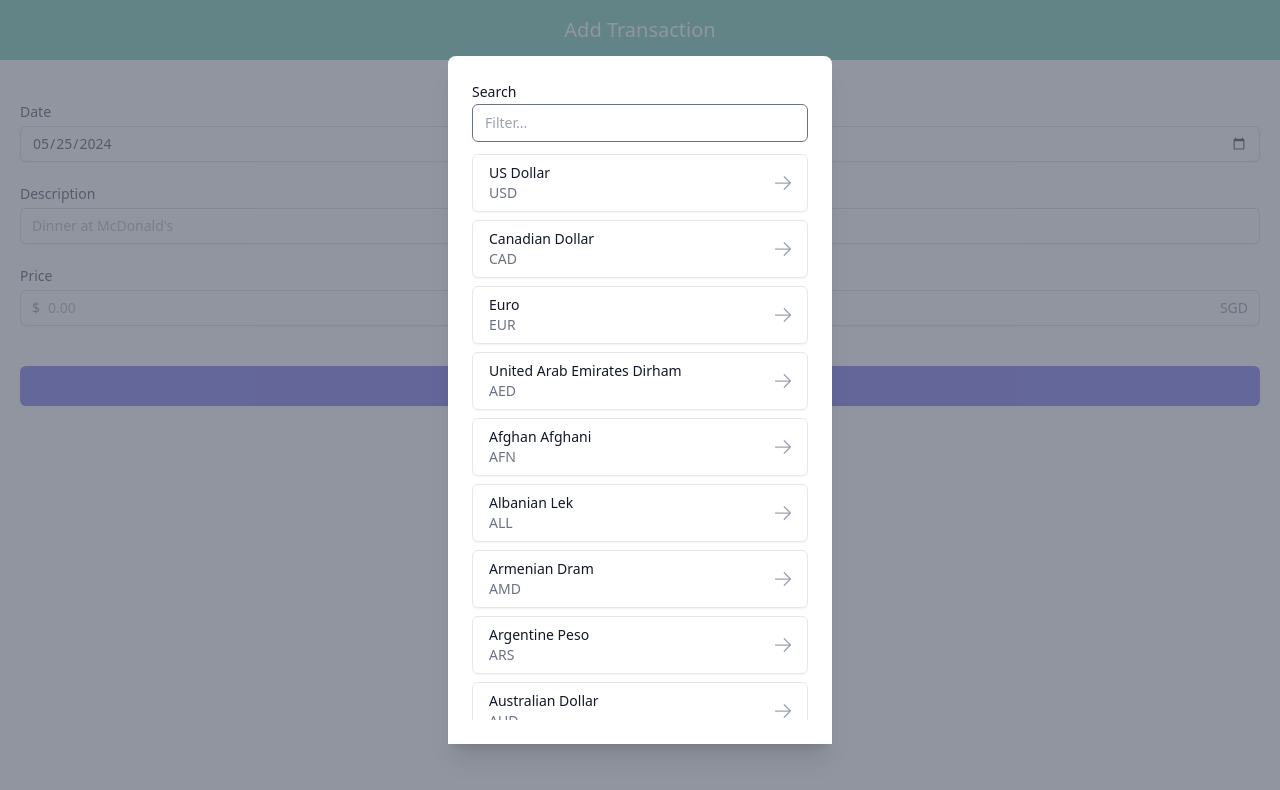
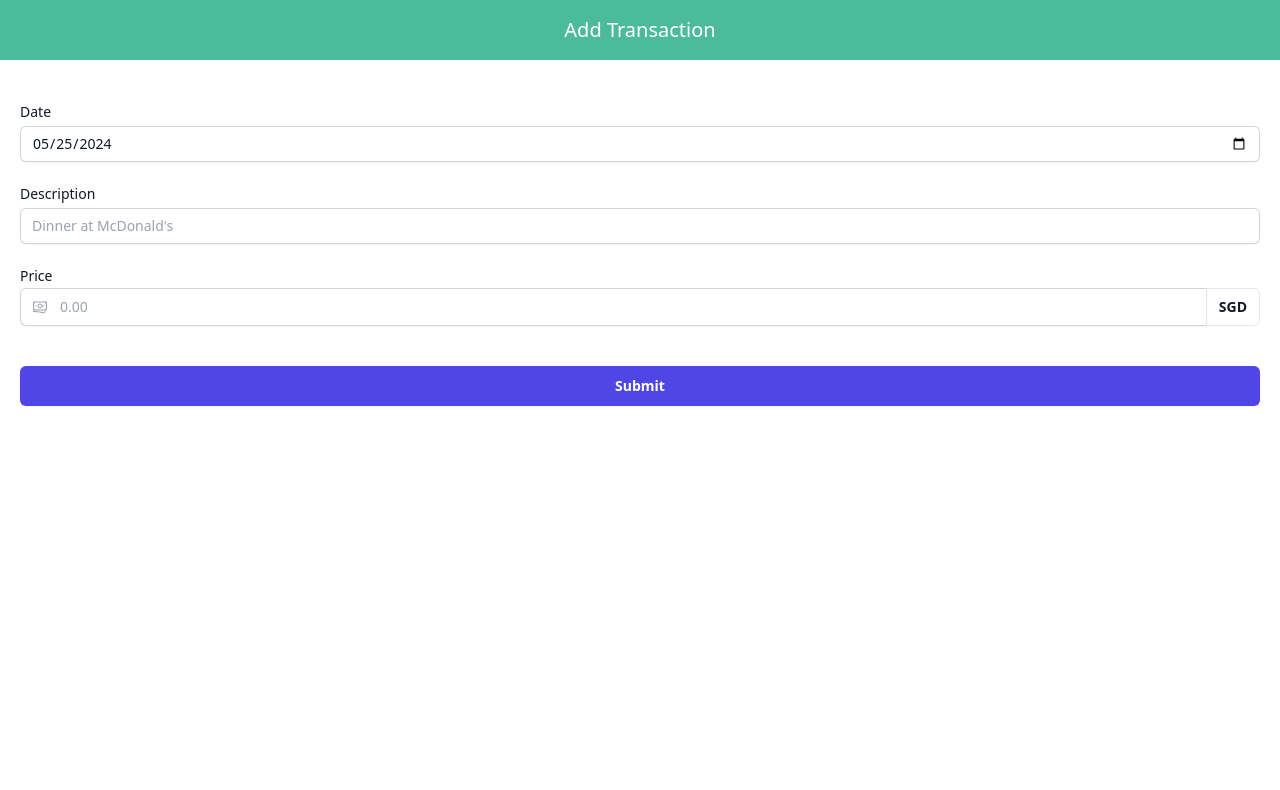
Before and after one commit to ShenyiCui/telesplit-monorepo, a Next.js app in the folder apps/telesplit-frontend/: page /add-transaction in a window 1280 px wide. Shown: the top 790 px of the page. Built offline with nearby package versions, Linux system fonts and the light colour scheme.

Commit message:
feat(frontend): integrate filter-select to add-transaction :sparkles:

```diff
--- a/apps/telesplit-frontend/package.json
+++ b/apps/telesplit-frontend/package.json
@@ -16,7 +16,8 @@
     "next": "14.1.4",
     "react": "^18",
     "react-dom": "^18",
-    "@tailwindcss/forms": "~0.5.7"
+    "@tailwindcss/forms": "~0.5.7",
+    "usehooks-ts": "~3.1.1"
   },
   "devDependencies": {
     "@types/node": "^20",
--- a/apps/telesplit-frontend/src/components/filter-select/FilterSelect.tsx
+++ b/apps/telesplit-frontend/src/components/filter-select/FilterSelect.tsx
@@ -17,7 +17,10 @@ function FilterSelectOption<T>({
   onSelected,
 }: FilterSelectOptionProps<T>) {
   return (
-    <li className="col-span-1 flex rounded-md shadow-sm">
+    <li
+      className="col-span-1 flex rounded-md shadow-sm"
+      onClick={() => onSelected?.(value)}
+    >
       <div className="flex flex-1 items-center justify-between truncate rounded-md border border-gray-200 bg-white">
         <div className="flex-1 truncate px-4 py-2 text-sm">
           <a className="font-medium text-gray-900 hover:text-gray-600">
@@ -27,7 +30,6 @@ function FilterSelectOption<T>({
         </div>
         <div className="flex-shrink-0 pr-2">
           <button
-            onClick={() => onSelected?.(value)}
             type="button"
             className="inline-flex h-8 w-8 items-center justify-center rounded-full bg-transparent bg-white text-gray-400 hover:text-gray-500 focus:outline-none focus:ring-2 focus:ring-indigo-500 focus:ring-offset-2"
           >
--- a/apps/telesplit-frontend/src/pages/add-transaction/index.tsx
+++ b/apps/telesplit-frontend/src/pages/add-transaction/index.tsx
@@ -1,11 +1,13 @@
 import React, { useState } from "react";
+import NoSSR from "@frontend/src/components/no-ssr/NoSSR";
 import { CheckCircleIcon } from "@heroicons/react/16/solid";
 import FilterSelect, {
   FilterSelectOptionData,
 } from "@frontend/src/components/filter-select";
 import { allCurrencies } from "./currencies";
+import { BanknotesIcon } from "@heroicons/react/24/outline";
+import { useLocalStorage } from "usehooks-ts";
 
-const AddTransaction = () => {
 const currencies: FilterSelectOptionData<string>[] = Object.keys(
   allCurrencies
 ).map((key) => ({
@@ -14,7 +16,26 @@ const AddTransaction = () => {
   value: allCurrencies[key].code,
 }));
 
-  const [open, setOpen] = useState(true);
+const AddTransaction = () => {
+  const [currencyCode, setCurrencyCode, _] = useLocalStorage<string>(
+    "currency",
+    "SGD",
+    {
+      initializeWithValue: false,
+    }
+  );
+
+  const selectedCurrency =
+    currencies.find((c) => c.subtitle === currencyCode) || currencies[0];
+
+  const [isCurrencyFilterOpen, setIsCurrencyFilterOpen] = useState(false);
+  const setSelectedCurrency = (currencyCode: string) => {
+    const currency = currencies.find((c) => c.value === currencyCode);
+    if (currency) {
+      setCurrencyCode(currency.value);
+      setIsCurrencyFilterOpen(false);
+    }
+  };
 
   return (
     <>
@@ -67,24 +88,27 @@ const AddTransaction = () => {
           >
             Price
           </label>
-          <div className="relative mt-0.5 rounded-md shadow-sm">
-            <div className="pointer-events-none absolute inset-y-0 left-0 flex items-center pl-3">
-              <span className="text-gray-500 sm:text-sm">$</span>
+          <div className="flex">
+            <div className="-mr-px grid grow grid-cols-1 focus-within:relative">
+              <input
+                id="query"
+                name="query"
+                type="text"
+                placeholder="0.00"
+                className="col-start-1 row-start-1 pr-3 pl-10 block w-full rounded-l-md border-0 py-1.5 text-gray-900 shadow-sm ring-1 ring-inset ring-gray-300 placeholder:text-gray-400 focus:ring-2 focus:ring-inset focus:ring-indigo-600 sm:text-sm sm:leading-6"
+              />
+              <BanknotesIcon
+                aria-hidden="true"
+                className="pointer-events-none col-start-1 row-start-1 ml-3 size-5 self-center text-gray-400 sm:size-4"
+              />
             </div>
-            <input
-              required
-              type="text"
-              name="price"
-              id="price"
-              className="block w-full rounded-md border-0 py-1.5 pl-7 pr-12 text-gray-900 ring-1 ring-inset ring-gray-300 placeholder:text-gray-400 focus:ring-2 focus:ring-inset focus:ring-indigo-600 sm:text-sm sm:leading-6"
-              placeholder="0.00"
-              aria-describedby="price-currency"
-            />
-            <div className="pointer-events-none absolute inset-y-0 right-0 flex items-center pr-3">
-              <span className="text-gray-500 sm:text-sm" id="price-currency">
-                SGD
-              </span>
-            </div>
+            <button
+              onClick={() => setIsCurrencyFilterOpen(true)}
+              type="button"
+              className="flex border shrink-0 items-center gap-x-1.5 rounded-r-md px-3 py-2 text-sm font-semibold text-gray-900 outline-1 -outline-offset-1 outline-gray-300 hover:bg-gray-50 focus:relative focus:outline-2 focus:-outline-offset-2 focus:outline-indigo-600"
+            >
+              {selectedCurrency.subtitle}
+            </button>
           </div>
         </div>
 
@@ -93,13 +117,13 @@ const AddTransaction = () => {
           className="w-full mt-5 inline-flex justify-center items-center gap-x-2 rounded-md bg-indigo-600 px-3.5 py-2.5 text-sm font-semibold text-white shadow-sm hover:bg-indigo-500 focus-visible:outline focus-visible:outline-2 focus-visible:outline-offset-2 focus-visible:outline-indigo-600"
         >
           Submit
-          <CheckCircleIcon className="-mr-0.5 h-5 w-5" aria-hidden="true" />
         </button>
       </form>
 
       <FilterSelect
-        isOpen={open}
-        onClose={() => setOpen(false)}
+        isOpen={isCurrencyFilterOpen}
+        onChange={setSelectedCurrency}
+        onClose={() => setIsCurrencyFilterOpen(false)}
         data={currencies}
       />
     </>
```
Also changed, not shown: 1 other file (tests, documents, lock files or other folders). Lines whose indentation alone changed are shown as unchanged.
